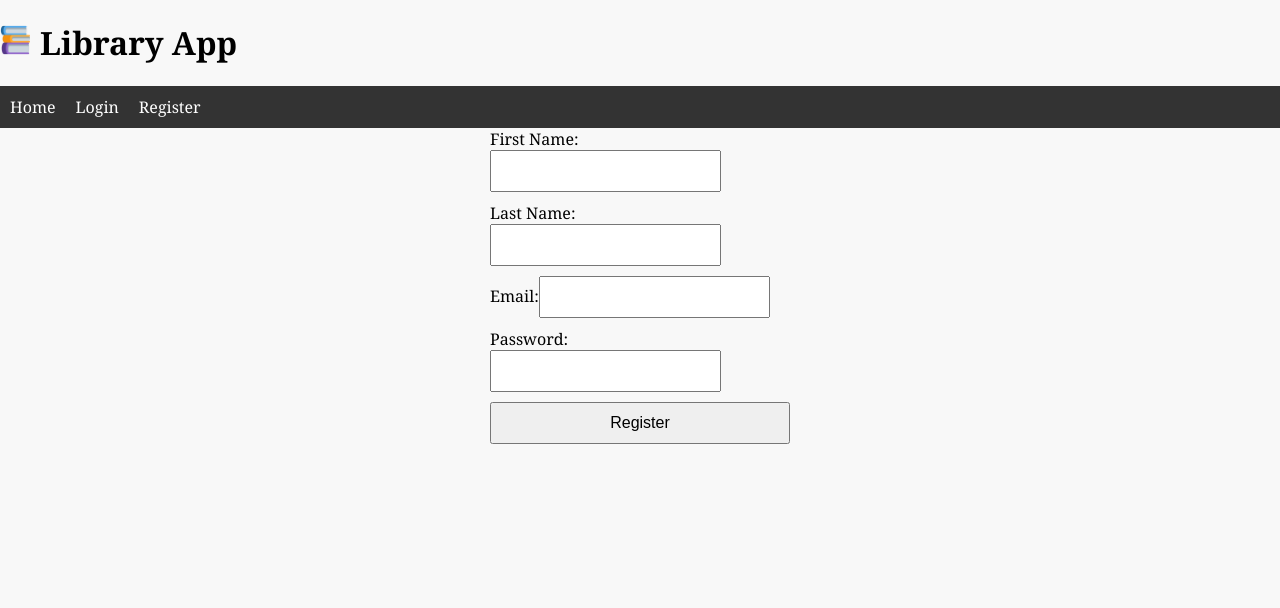
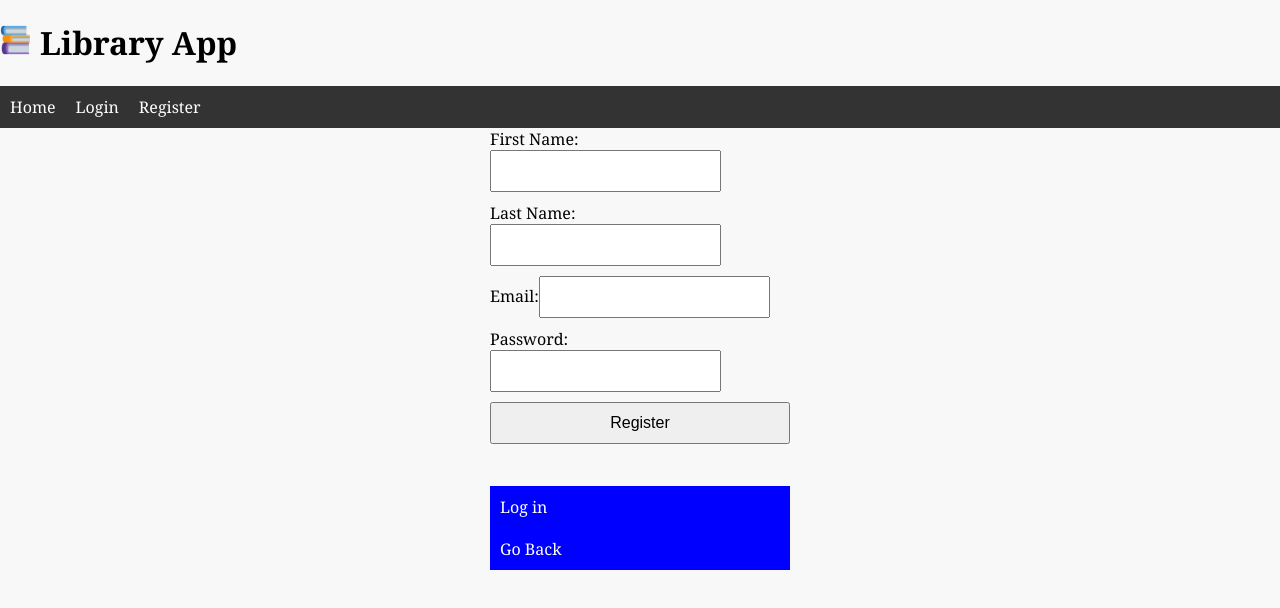
Before and after one commit to Carlos-Gomez-Pacheco-Personal-Website/Unit3-CS-BookBuddy, a React (Vite) app: page /register in a window 1280 px wide. Shown: the top 608 px of the page. Built offline with nearby package versions, Linux system fonts and the light colour scheme.

Commit message:
update link on register

```diff
--- a/src/components/Register.jsx
+++ b/src/components/Register.jsx
@@ -2,18 +2,21 @@
 import PropTypes from "prop-types";
 import { useState } from "react";
 import { registerUser } from "../api";
+import { Link } from "react-router-dom";
 
 function Register({ setToken }) {
   const [firstname, setFirstname] = useState("");
   const [lastname, setLastname] = useState("");
   const [email, setEmail] = useState("");
   const [password, setPassword] = useState("");
+  const [message, setMessage] = useState("");
 
   const handleSubmit = async (event) => {
     event.preventDefault();
     const result = await registerUser({ firstname, lastname, email, password });
     if (result.token) {
       setToken(result.token);
+      setMessage("Registration successful!");
     } else {
       console.error("Registration failed:", result.message);
     }
@@ -53,7 +56,14 @@ function Register({ setToken }) {
           onChange={(e) => setPassword(e.target.value)}
         />
       </label>
-      <input type="submit" value="Register" />
+      <input type="submit" value="Register" className="register-button" />
+      <p>{message}</p>
+      <a href="/login" className="login-button">
+        Log in
+      </a>
+      <Link to="/" className="go-back-link">
+        Go Back
+      </Link>
     </form>
   );
 }
--- a/src/index.css
+++ b/src/index.css
@@ -39,3 +39,16 @@ form button {
 form button {
   cursor: pointer;
 }
+
+.login-button {
+  color: white;
+  background-color: blue;
+  padding: 10px;
+  text-decoration: none;
+}
+.go-back-link {
+  color: white;
+  background-color: blue;
+  padding: 10px;
+  text-decoration: none;
+}
```
